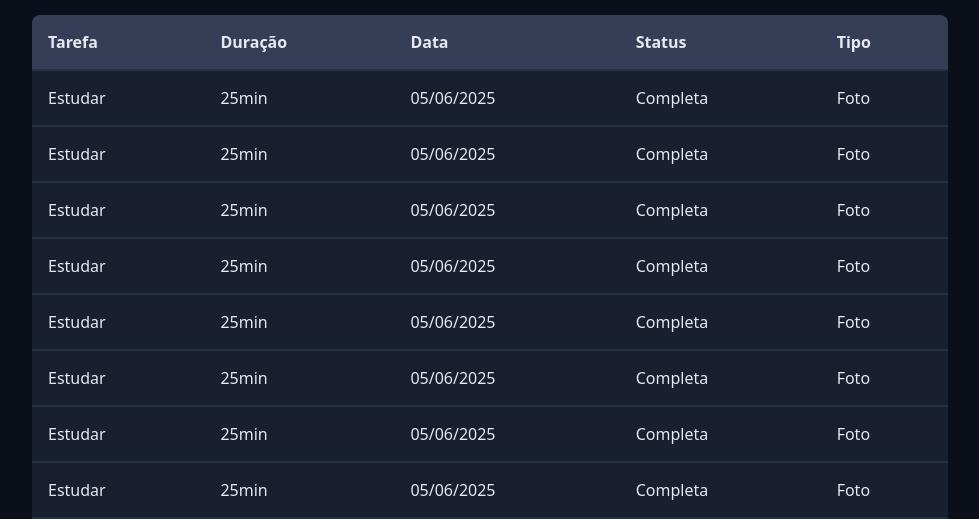
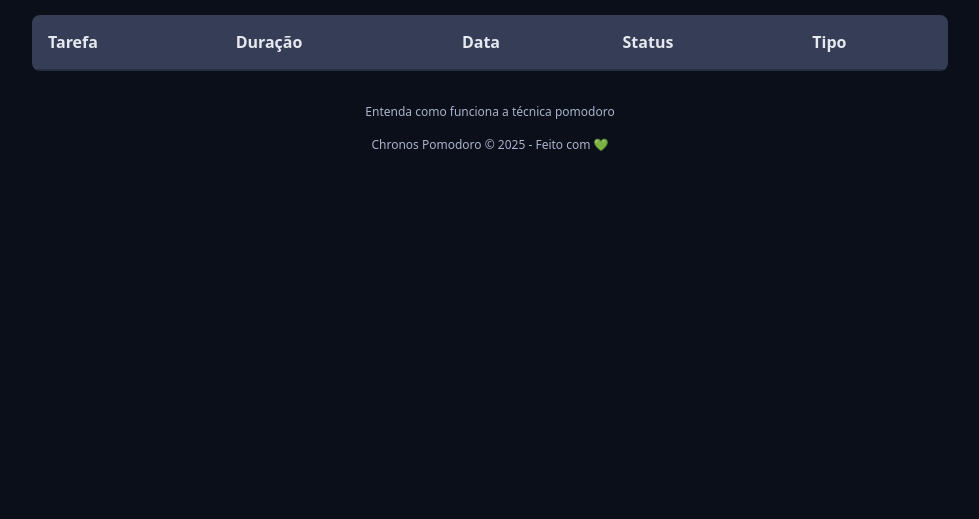
Before and after one commit to LuisAraujo-Dev/kairos-pomodoro, a React (Vite) app: page /history in a window 1280 px wide. Shown: the part 281-800 px from the top of the page, without its empty margins (150-1129 px from the left). Built offline with nearby package versions, Linux system fonts and the light colour scheme.

Commit message:
feat: create state.task.map

```diff
--- a/src/pages/History/index.tsx
+++ b/src/pages/History/index.tsx
@@ -5,8 +5,11 @@ import { Container } from '../../components/Container';
 import { DefaultButton } from '../../components/DefaultButton';
 import { Heading } from '../../components/Heading/Index';
 import { MainTemplate } from '../../templetes/MainTemplate';
+import { useTaskContext } from '../../contexts/TaskContext/UseTaskContext';
 
 export function History() {
+  const {state} = useTaskContext();
+
   return (
     <MainTemplate>
       <Container>
@@ -36,17 +39,17 @@ export function History() {
               </tr>
             </thead>
             <tbody>
-               {Array.from({length: 20}).map((_, index) => {
+               {state.tasks.map((tasks => {
                 return (
-                  <tr key={index}>
-                <td>Estudar</td>
-                <td>25min</td>
-                <td>05/06/2025</td>
-                <td>Completa</td>
-                <td>Foto</td>
+                  <tr key={tasks.id}>
+                <td>{tasks.name}</td>
+                <td>{tasks.duration}min</td>
+                <td>{new Date(tasks.startDate).toISOString()}</td>
+                <td>{tasks.interruptDate}</td>
+                <td>{tasks.type}</td>
               </tr>
                 )
-              })}
+              }))}
             </tbody>
           </table>
         </div>
```
